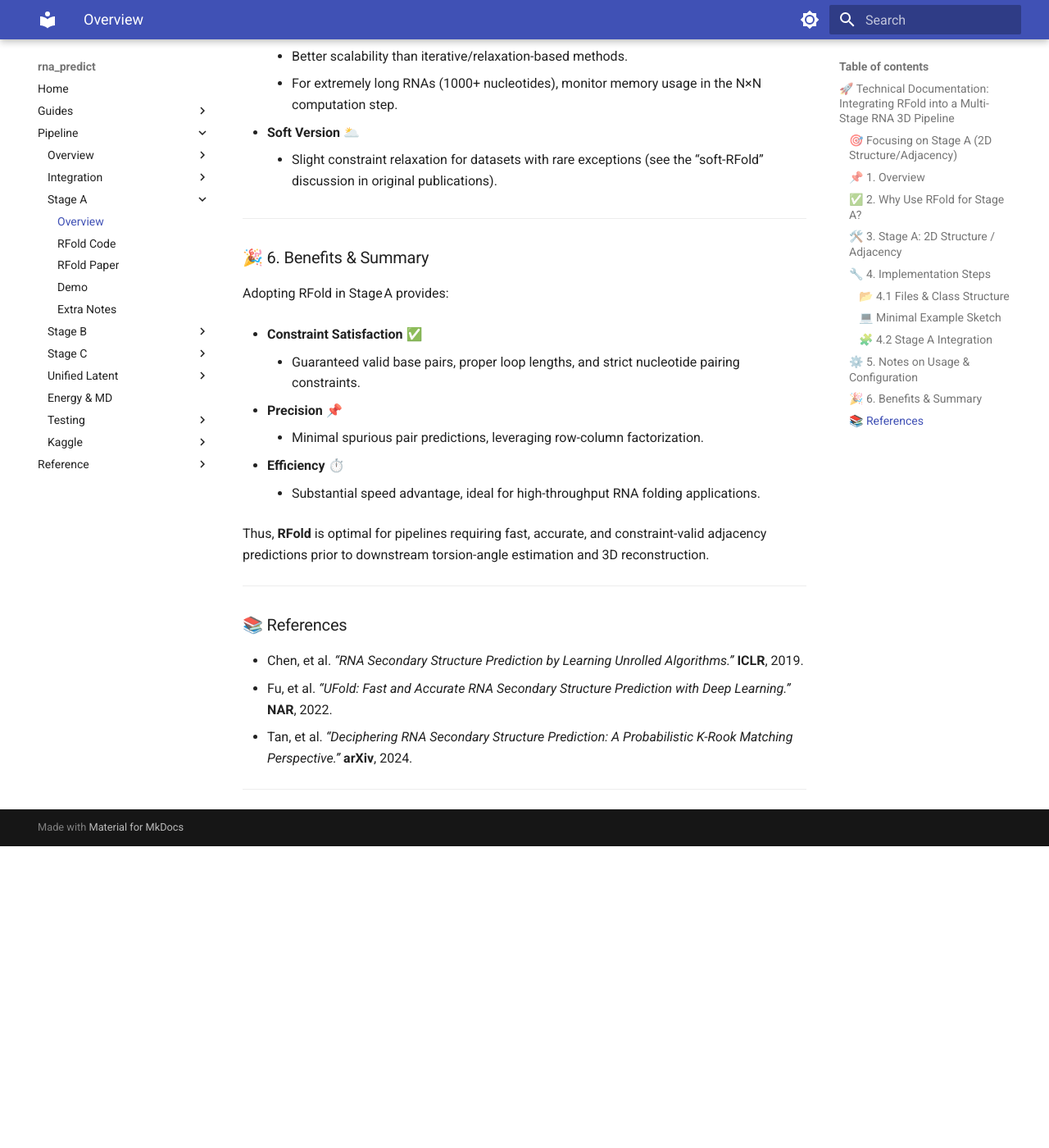
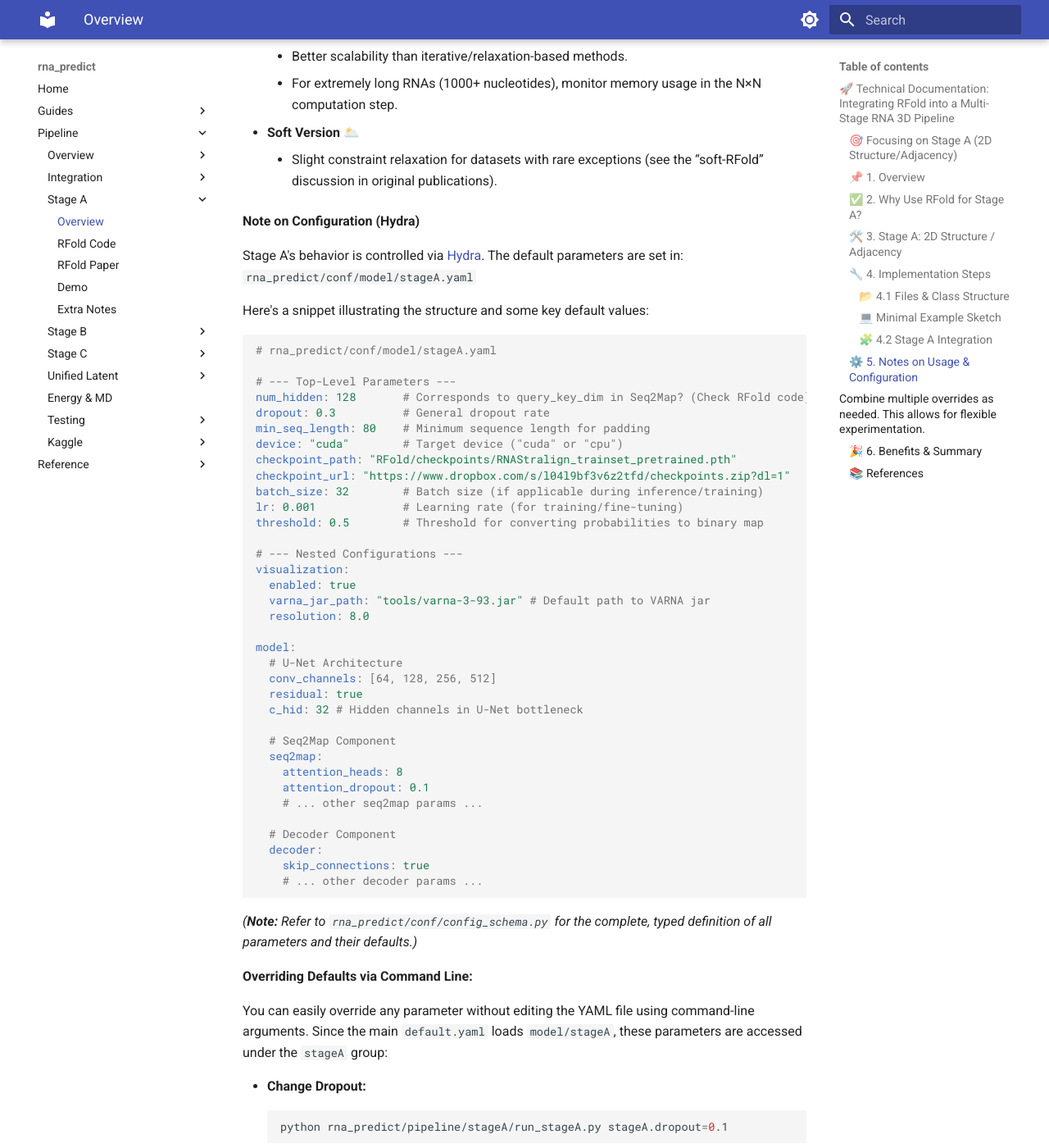
Before and after one commit to ImmortalDemonGod/RNA_PREDICT, an MkDocs documentation site: the page built from docs/pipeline/stageA/StageA_RFold.md, in a window 1280 px wide and 1400 px high, scrolled down 3245 px. Shown: the whole window at 82% size. Built offline with MkDocs 1.6.1 and Material for MkDocs 9.7.7, drawn with Linux system fonts in a browser that asks for light colours; before the commit the page ends 4277 px from its top, so only the background shows below that; some of the changed text lies outside the part shown.

Commit message:
Update StageA RFold documentation

````diff
--- a/docs/pipeline/stageA/StageA_RFold.md
+++ b/docs/pipeline/stageA/StageA_RFold.md
@@ -138,6 +138,79 @@ def run_pipeline(seq: str):
 - **Soft Version** 🌥️
     - Slight constraint relaxation for datasets with rare exceptions (see the “soft-RFold” discussion in original publications).
 
+
+**Note on Configuration (Hydra)**
+
+Stage A's behavior is controlled via [Hydra](https://hydra.cc/). The default parameters are set in:
+`rna_predict/conf/model/stageA.yaml`
+
+Here's a snippet illustrating the structure and some key default values:
+
+```yaml
+# rna_predict/conf/model/stageA.yaml
+
+# --- Top-Level Parameters ---
+num_hidden: 128       # Corresponds to query_key_dim in Seq2Map? (Check RFold code)
+dropout: 0.3          # General dropout rate
+min_seq_length: 80    # Minimum sequence length for padding
+device: "cuda"        # Target device ("cuda" or "cpu")
+checkpoint_path: "RFold/checkpoints/RNAStralign_trainset_pretrained.pth"
+checkpoint_url: "https://www.dropbox.com/s/l04l9bf3v6z2tfd/checkpoints.zip?dl=1"
+batch_size: 32        # Batch size (if applicable during inference/training)
+lr: 0.001             # Learning rate (for training/fine-tuning)
+threshold: 0.5        # Threshold for converting probabilities to binary map
+
+# --- Nested Configurations ---
+visualization:
+  enabled: true
+  varna_jar_path: "tools/varna-3-93.jar" # Default path to VARNA jar
+  resolution: 8.0
+
+model:
+  # U-Net Architecture
+  conv_channels: [64, 128, 256, 512]
+  residual: true
+  c_hid: 32 # Hidden channels in U-Net bottleneck
+
+  # Seq2Map Component
+  seq2map:
+    attention_heads: 8
+    attention_dropout: 0.1
+    # ... other seq2map params ...
+
+  # Decoder Component
+  decoder:
+    skip_connections: true
+    # ... other decoder params ...
+```
+*(**Note:** Refer to `rna_predict/conf/config_schema.py` for the complete, typed definition of all parameters and their defaults.)*
+
+**Overriding Defaults via Command Line:**
+
+You can easily override any parameter without editing the YAML file using command-line arguments. Since the main `default.yaml` loads `model/stageA`, these parameters are accessed under the `stageA` group:
+
+* **Change Dropout:**
+    ```bash
+    python rna_predict/pipeline/stageA/run_stageA.py stageA.dropout=0.1
+    ```
+* **Use CPU:**
+    ```bash
+    python rna_predict/pipeline/stageA/run_stageA.py stageA.device=cpu
+    ```
+* **Change Nested Parameter (U-Net hidden channels):**
+    ```bash
+    python rna_predict/pipeline/stageA/run_stageA.py stageA.model.c_hid=64
+    ```
+* **Change Deeper Nested Parameter (Seq2Map attention heads):**
+    ```bash
+    python rna_predict/pipeline/stageA/run_stageA.py stageA.model.seq2map.attention_heads=12
+    ```
+* **Disable Visualization:**
+    ```bash
+    python rna_predict/pipeline/stageA/run_stageA.py stageA.visualization.enabled=false
+    ```
+
+Combine multiple overrides as needed. This allows for flexible experimentation.
 ---
 
 ### 🎉 6. Benefits & Summary
````
